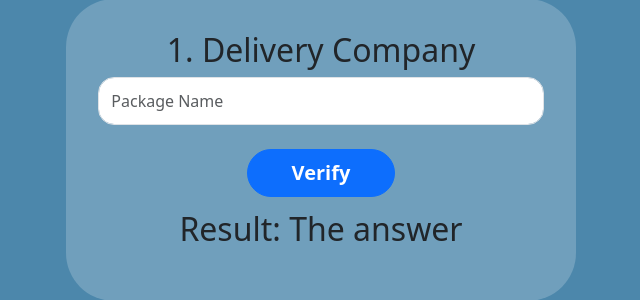
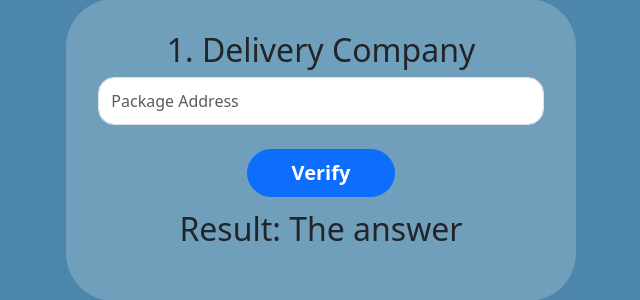
Before and after one commit to Enoch633/Conditional-Statement-Project, a plain HTML site: page index.html in a window 1280 px wide. Shown: the part 145-445 px from the top of the page, 319-959 px from the left. Drawn offline with nearby package versions, Linux system fonts and the light colour scheme.

Commit message:
Update input placeholder from 'Package Name' to 'Package Address'

```diff
--- a/index.html
+++ b/index.html
@@ -40,7 +40,7 @@
 
         <div class="question-box">
             <h2>1. Delivery Company</h2>
-            <input type="text" class="form-control rounded-4" id="one" placeholder="Package Name">
+            <input type="text" class="form-control rounded-4" id="one" placeholder="Package Address">
             <small id="valtext" class="p-0 m-0 text-danger"></small> <br>
             <button onclick="oneBut()"
                 class="btn btn-primary col-6 col-sm-4 col-md-6 col-lg-4 p-2 rounded-5 fw-semibold fs-5">Verify</button>
```
